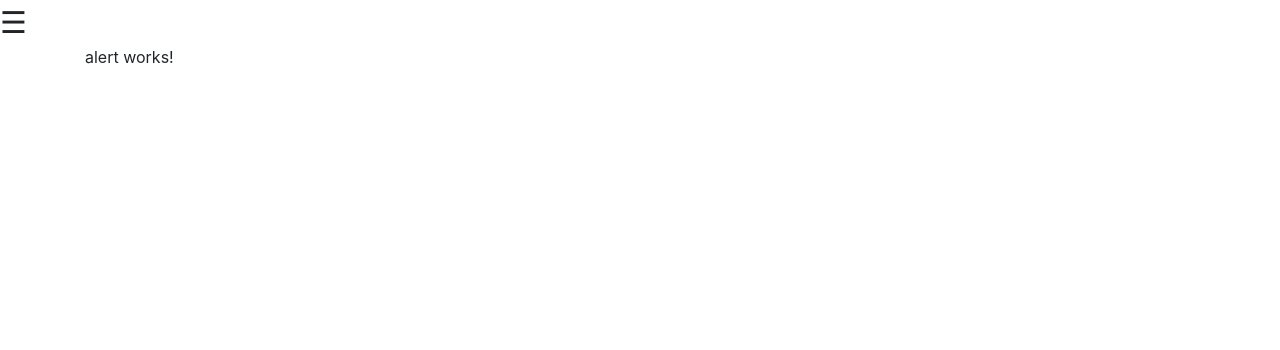
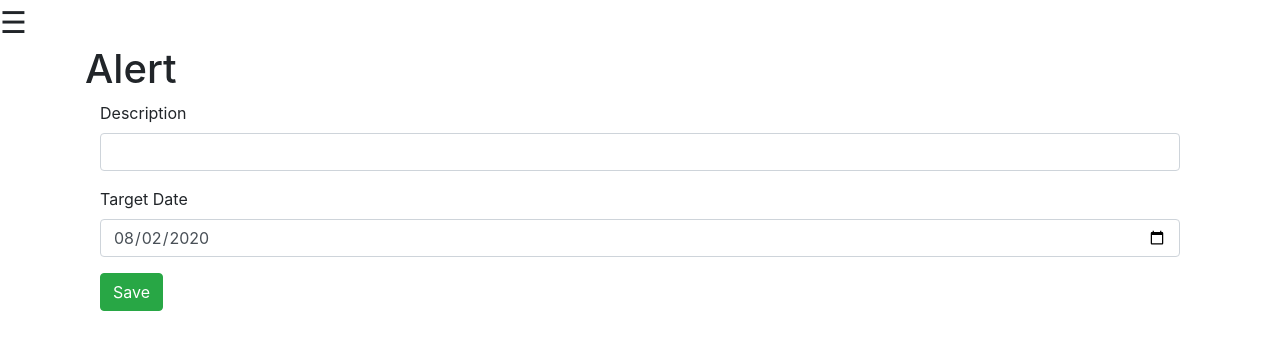
Before and after one commit to keunyop/badwordcheck-web, an Angular app: page /alerts/1 in a window 1280 px wide. Shown: the top 350 px of the page. Built offline with nearby package versions, Linux system fonts and the light colour scheme; no server answers; sample sign-in values are in the browser's storage.

Commit message:
developing

```diff
--- a/src/app/alert/alert.component.html
+++ b/src/app/alert/alert.component.html
@@ -1 +1,17 @@
-<p>alert works!</p>
+<h1>Alert</h1>
+
+<div class="container">
+    <fieldset class="form-group">
+        <label>Description</label>
+        <input type="text" [(ngModel)]="alert.description" class="form-control" name="description" required="required">
+    </fieldset>
+
+    <fieldset class="form-group">
+        <label>Target Date</label>
+        <input type="date" [ngModel]="alert.targetDate | date:'yyyy-MM-dd'" (ngModelChange)="alert.targetDate = $event"
+            class="form-control" name="targetDate" required="required">
+    </fieldset>
+
+    <button class="btn btn-success" (click)="saveAlert()">Save</button>
+
+</div>
--- a/src/app/alert/alert.component.ts
+++ b/src/app/alert/alert.component.ts
@@ -1,15 +1,29 @@
 import { Component, OnInit } from '@angular/core';
+import { AlertDataService } from '../service/data/alert-data.service';
+import { Alert } from '../document/document.component';
+import { ActivatedRoute } from '@angular/router';
 
 @Component({
   selector: 'app-alert',
   templateUrl: './alert.component.html',
-  styleUrls: ['./alert.component.css']
+  styleUrls: ['./alert.component.css'],
 })
 export class AlertComponent implements OnInit {
+  id: number;
+  alert: Alert;
 
-  constructor() { }
+  constructor(
+    private alertService: AlertDataService,
+    private route: ActivatedRoute
+  ) {}
 
   ngOnInit(): void {
+    this.id = this.route.snapshot.params['id'];
+    this.alert = new Alert(1, '', false, new Date());
+    this.alertService
+      .retrieveAlert('kevin', this.id)
+      .subscribe((data) => (this.alert = data));
   }
 
+  saveAlert() {}
 }
--- a/src/app/service/data/alert-data.service.ts
+++ b/src/app/service/data/alert-data.service.ts
@@ -6,9 +6,7 @@ import { Alert } from 'src/app/document/document.component';
   providedIn: 'root',
 })
 export class AlertDataService {
-  constructor(
-    private http:HttpClient
-  ) {}
+  constructor(private http: HttpClient) {}
 
   retrieveAllAlerts(username) {
     return this.http.get<Alert[]>(
@@ -16,7 +14,15 @@ export class AlertDataService {
     );
   }
 
+  retrieveAlert(username, id) {
+    return this.http.get<Alert>(
+      `http://localhost:8081/users/${username}/alerts/${id}`
+    );
+  }
+
   deleteAlert(username, id) {
-    return this.http.delete(`http://localhost:8081/users/${username}/alerts/${id}`)
+    return this.http.delete(
+      `http://localhost:8081/users/${username}/alerts/${id}`
+    );
   }
 }
```
